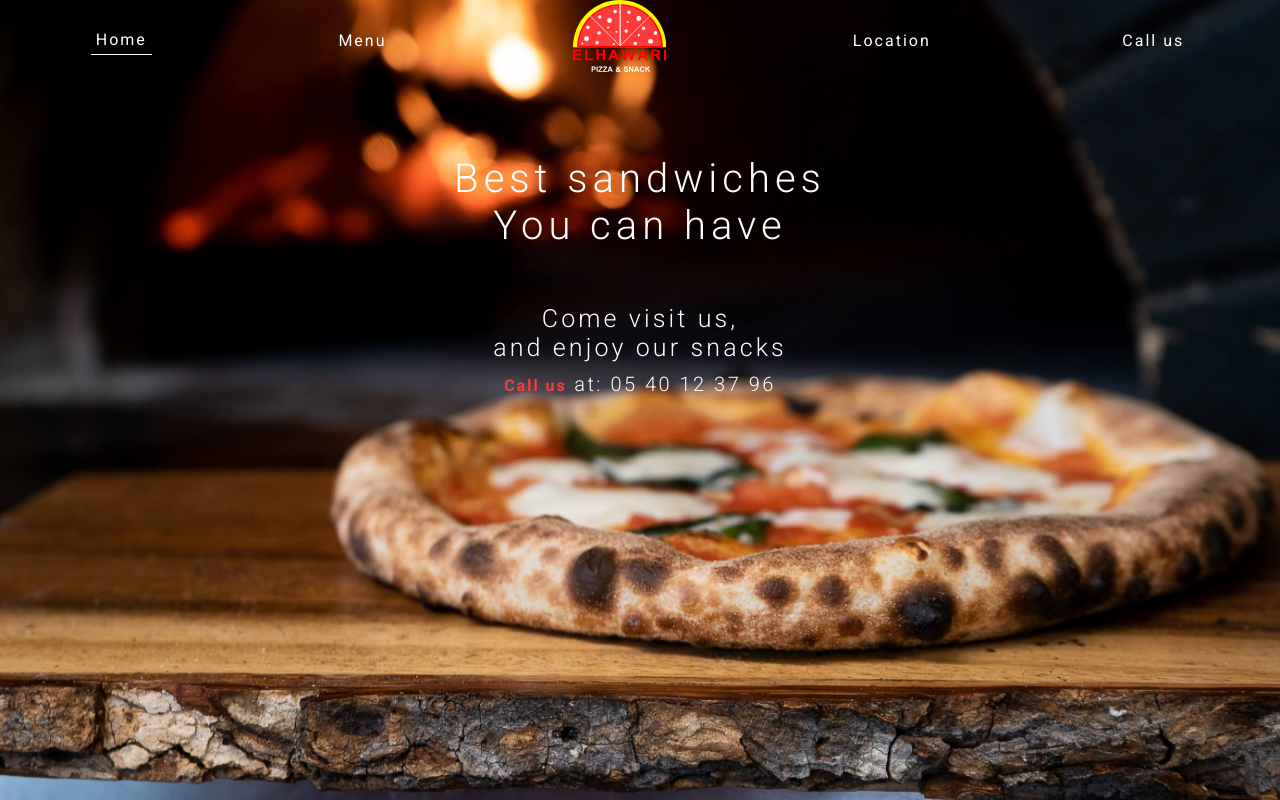
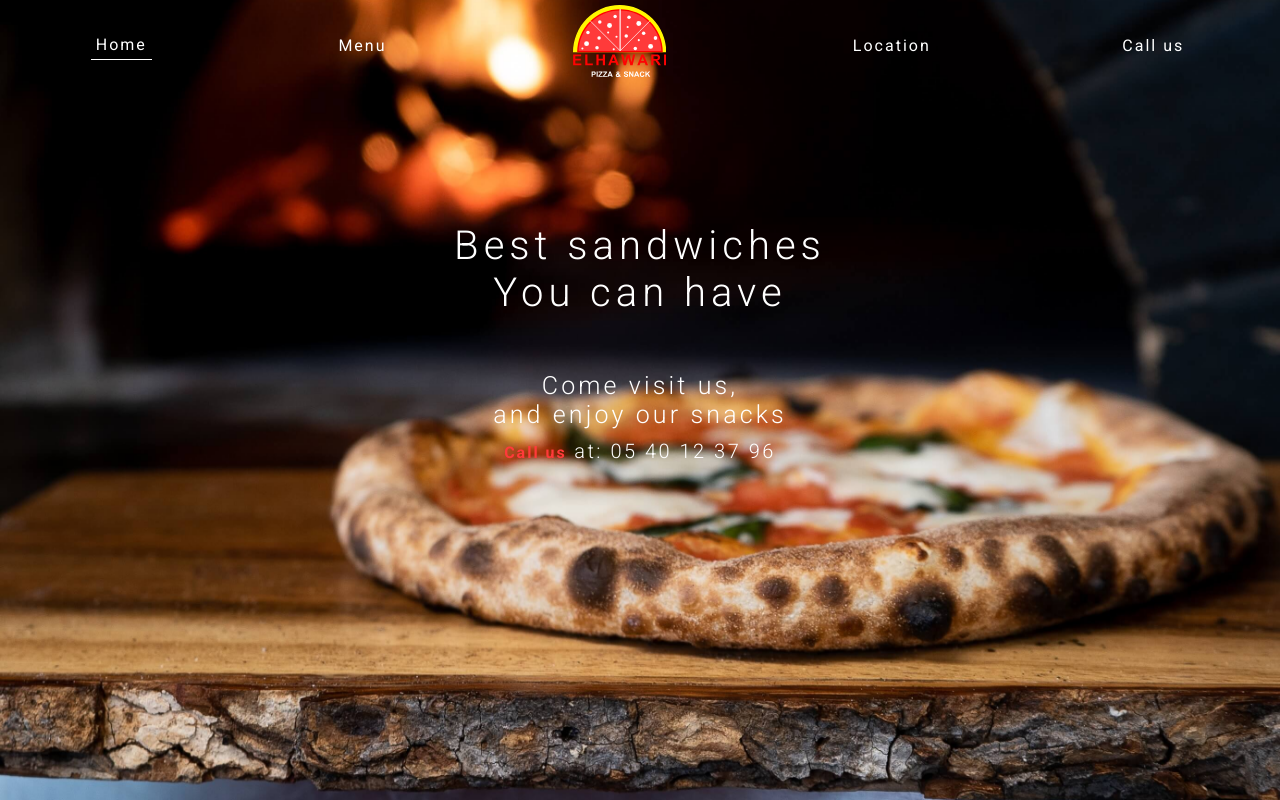
Before and after one commit to Hassanbhb/Elhawari-website, a website built with Parcel: page index.html in a window 1280 px wide. Built offline with nearby package versions, Linux system fonts and the light colour scheme.

Commit message:
fixed some css problems when height is changed

```diff
--- a/style/style.scss
+++ b/style/style.scss
@@ -224,6 +224,7 @@ nav {
 body {
   // this fixes white flash when tansitioning
   background-color: #000;
+  overflow: hidden;
 }
 
 .home {
@@ -287,6 +288,10 @@ body {
     bottom: 90vh;
     background-color: transparent;
 
+    .nav-list li {
+      padding: 5px;
+    }
+
     .nav-list li .nav-links {
       &.is-active p {
         border-bottom: 1px solid #fff;
@@ -314,10 +319,12 @@ body {
   .location,
   .menu {
     height: 100vh;
-    padding-top: 10vh;
+    padding-top: 95px;
   }
 
   .home-content .home-presentation {
+    height: 500px;
+
     h1 {
       font-size: 40px;
       font-weight: 300;
```
